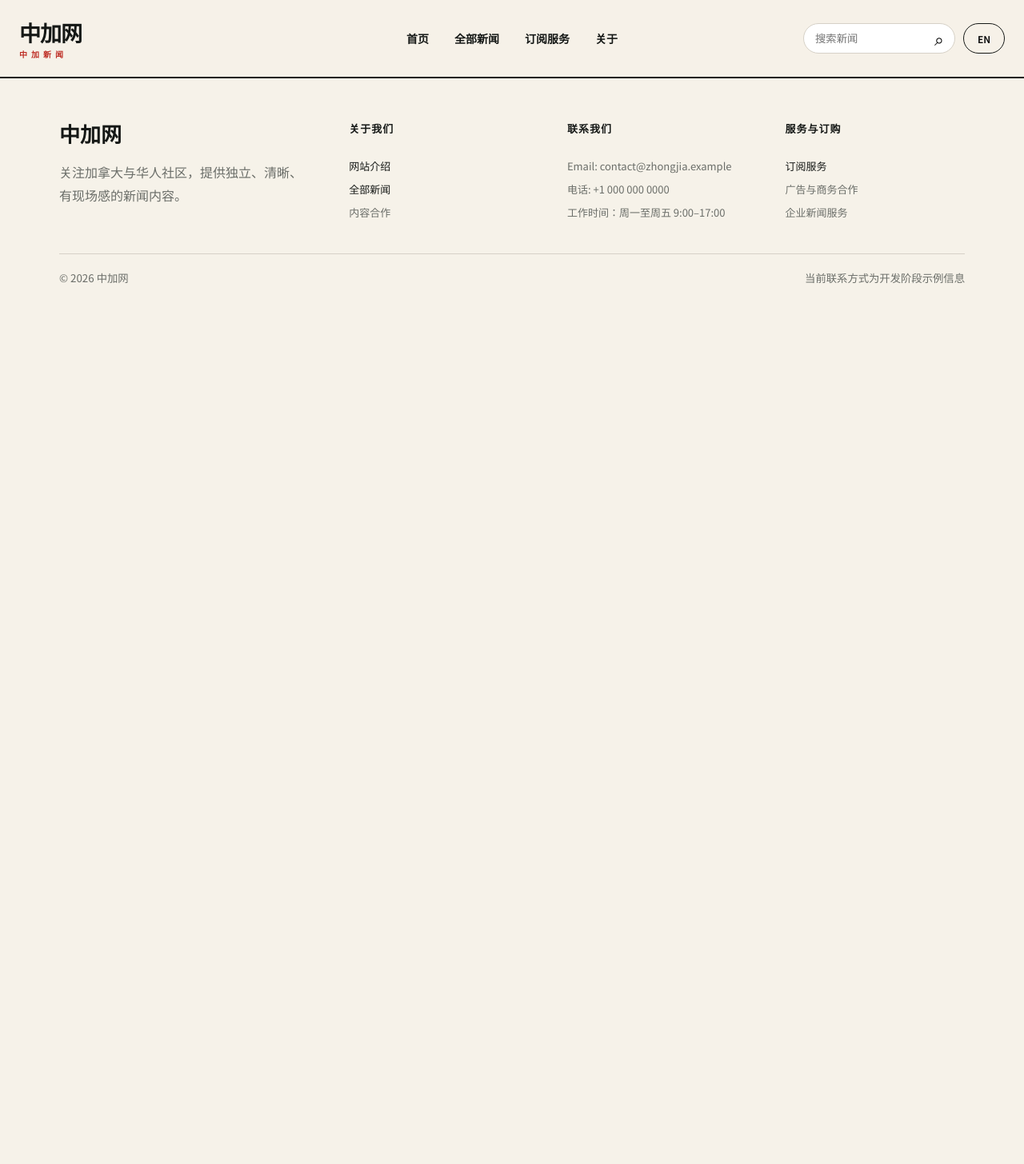
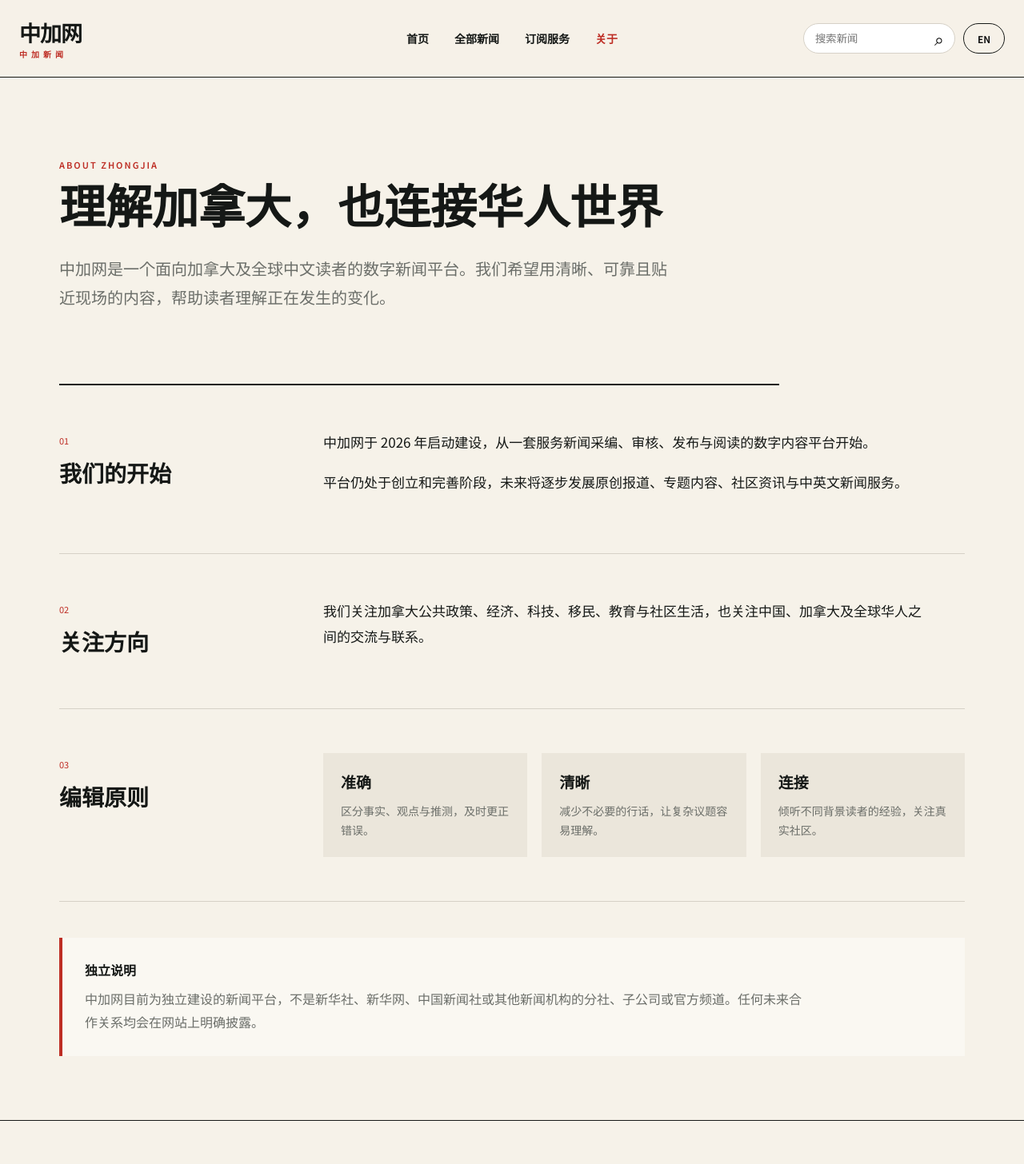
Before and after one commit to linsen25/news-web, a Nuxt app: page /about in a window 1280 px wide. Shown: the top 1456 px of the page at 80% size. Before the commit the page ends 800 px from the top, so only its background shows below. Built offline with nearby package versions, Linux system fonts and the light colour scheme.

Commit message:
feat: add independent about page

```diff
--- a/assets/css/main.css
+++ b/assets/css/main.css
@@ -88,8 +88,23 @@ a.category:hover { text-decoration:underline; }
 .subscription-grid p { color:var(--muted); line-height:1.7; }
 .subscription-coming { margin-top:35px; padding:30px; background:#18221d; color:white; }
 .subscription-coming p { margin-bottom:0; color:#bcc5bf; }
+.about-page { padding-top:90px; }
+.about-hero { max-width:900px; padding-bottom:70px; border-bottom:2px solid var(--ink); }
+.about-hero .eyebrow { color:var(--red); font-size:11px; font-weight:600; letter-spacing:2px; }
+.about-hero h1 { margin:12px 0 22px; font:900 58px/1.2 'Noto Serif SC'; }
+.about-hero>p:last-child { max-width:760px; color:var(--muted); font-size:20px; line-height:1.8; }
+.about-story { display:grid; grid-template-columns:280px 1fr; gap:50px; padding:55px 0; border-bottom:1px solid var(--line); }
+.about-story span { color:var(--red); font-size:11px; }
+.about-story h2 { margin:10px 0 0; font:700 28px 'Noto Serif SC'; }
+.about-story>div:last-child>p { max-width:760px; margin:0 0 18px; font-size:17px; line-height:1.9; }
+.principles-grid { display:grid; grid-template-columns:repeat(3,1fr); gap:18px; }
+.principles-grid article { padding:22px; background:#ebe6db; }
+.principles-grid strong { font:700 19px 'Noto Serif SC'; }
+.principles-grid p { margin:12px 0 0!important; color:var(--muted); font-size:14px!important; line-height:1.7!important; }
+.independence-note { margin:45px 0 0; padding:28px; border-left:4px solid var(--red); background:#faf8f2; }
+.independence-note p { max-width:900px; margin:10px 0 0; color:var(--muted); line-height:1.8; }
 @media (max-width:980px) { .header-inner{grid-template-columns:1fr auto}.header-tools{grid-column:1/-1;justify-self:stretch}.header-search{flex:1}.header-search input{width:100%}.site-header nav{gap:18px} }
-@media (max-width:760px) { .header-inner{grid-template-columns:1fr auto;gap:14px}.site-header nav{grid-column:1/-1;grid-row:2;overflow-x:auto;gap:18px;white-space:nowrap}.header-tools{grid-column:1/-1;grid-row:3}.article-card.featured{grid-template-columns:1fr;gap:22px}.featured .card-image img{height:300px}.featured .card-copy h2,.story-header h1,.subscription-page>h1{font-size:36px}.cards-grid,.subscription-grid{grid-template-columns:1fr}.edition p{font-size:15px}.archive-list .article-card{grid-template-columns:1fr}.archive-list .card-image img{height:220px}.newsletter{align-items:start;gap:24px;flex-direction:column}.footer-grid{grid-template-columns:1fr;gap:30px}.footer-bottom{flex-direction:column} }
+@media (max-width:760px) { .header-inner{grid-template-columns:1fr auto;gap:14px}.site-header nav{grid-column:1/-1;grid-row:2;overflow-x:auto;gap:18px;white-space:nowrap}.header-tools{grid-column:1/-1;grid-row:3}.article-card.featured{grid-template-columns:1fr;gap:22px}.featured .card-image img{height:300px}.featured .card-copy h2,.story-header h1,.subscription-page>h1,.about-hero h1{font-size:36px}.cards-grid,.subscription-grid,.principles-grid{grid-template-columns:1fr}.about-story{grid-template-columns:1fr;gap:24px}.edition p{font-size:15px}.archive-list .article-card{grid-template-columns:1fr}.archive-list .card-image img{height:220px}.newsletter{align-items:start;gap:24px;flex-direction:column}.footer-grid{grid-template-columns:1fr;gap:30px}.footer-bottom{flex-direction:column} }
 .article-body .media-image { margin:32px 0; text-align:center; }
 .article-body .media-image img { display:block; max-width:100%; height:auto; margin:0 auto; border-radius:10px; }
 .article-body .media-image figcaption { margin-top:10px; color:#66736d; font-size:14px; }
--- a/layouts/default.vue
+++ b/layouts/default.vue
@@ -7,7 +7,7 @@
           <NuxtLink to="/">{{ text.home }}</NuxtLink>
           <NuxtLink to="/articles">{{ text.news }}</NuxtLink>
           <NuxtLink to="/subscribe">{{ text.subscribe }}</NuxtLink>
-          <a href="#about">{{ text.about }}</a>
+          <NuxtLink to="/about">{{ text.about }}</NuxtLink>
         </nav>
         <div class="header-tools">
           <form class="header-search" role="search" @submit.prevent="search">
@@ -29,7 +29,7 @@
         </section>
         <section>
           <h2>{{ text.aboutUs }}</h2>
-          <a href="#about">{{ text.siteIntroduction }}</a>
+          <NuxtLink to="/about">{{ text.siteIntroduction }}</NuxtLink>
           <NuxtLink to="/articles">{{ text.news }}</NuxtLink>
           <span>{{ text.contentCooperation }}</span>
         </section>
--- /dev/null
+++ b/pages/about.vue
@@ -0,0 +1,55 @@
+<template>
+  <div class="container about-page">
+    <header class="about-hero">
+      <p class="eyebrow">ABOUT ZHONGJIA</p>
+      <h1>{{ text.title }}</h1>
+      <p>{{ text.lead }}</p>
+    </header>
+
+    <section class="about-story">
+      <div><span>01</span><h2>{{ text.originTitle }}</h2></div>
+      <div><p>{{ text.originOne }}</p><p>{{ text.originTwo }}</p></div>
+    </section>
+    <section class="about-story">
+      <div><span>02</span><h2>{{ text.focusTitle }}</h2></div>
+      <div><p>{{ text.focus }}</p></div>
+    </section>
+    <section class="about-story">
+      <div><span>03</span><h2>{{ text.principlesTitle }}</h2></div>
+      <div class="principles-grid">
+        <article><strong>{{ text.accuracy }}</strong><p>{{ text.accuracyCopy }}</p></article>
+        <article><strong>{{ text.clarity }}</strong><p>{{ text.clarityCopy }}</p></article>
+        <article><strong>{{ text.community }}</strong><p>{{ text.communityCopy }}</p></article>
+      </div>
+    </section>
+
+    <aside class="independence-note">
+      <strong>{{ text.independentTitle }}</strong>
+      <p>{{ text.independent }}</p>
+    </aside>
+  </div>
+</template>
+
+<script setup lang="ts">
+const language = useCookie<'zh' | 'en'>('site-language', { default: () => 'zh' });
+const copy = {
+  zh: {
+    title: '理解加拿大，也连接华人世界',
+    lead: '中加网是一个面向加拿大及全球中文读者的数字新闻平台。我们希望用清晰、可靠且贴近现场的内容，帮助读者理解正在发生的变化。',
+    originTitle: '我们的开始', originOne: '中加网于 2026 年启动建设，从一套服务新闻采编、审核、发布与阅读的数字内容平台开始。', originTwo: '平台仍处于创立和完善阶段，未来将逐步发展原创报道、专题内容、社区资讯与中英文新闻服务。',
+    focusTitle: '关注方向', focus: '我们关注加拿大公共政策、经济、科技、移民、教育与社区生活，也关注中国、加拿大及全球华人之间的交流与联系。',
+    principlesTitle: '编辑原则', accuracy: '准确', accuracyCopy: '区分事实、观点与推测，及时更正错误。', clarity: '清晰', clarityCopy: '减少不必要的行话，让复杂议题容易理解。', community: '连接', communityCopy: '倾听不同背景读者的经验，关注真实社区。',
+    independentTitle: '独立说明', independent: '中加网目前为独立建设的新闻平台，不是新华社、新华网、中国新闻社或其他新闻机构的分社、子公司或官方频道。任何未来合作关系均会在网站上明确披露。',
+  },
+  en: {
+    title: 'Understanding Canada, connecting Chinese communities',
+    lead: 'Zhongjia is a digital news platform for readers in Canada and Chinese-speaking communities worldwide, built around clear, reliable, and grounded reporting.',
+    originTitle: 'Our Beginning', originOne: 'Zhongjia began development in 2026 as a digital platform supporting newsroom editing, review, publishing, and reading.', originTwo: 'The platform is still evolving and will gradually expand into original reporting, special coverage, community news, and bilingual services.',
+    focusTitle: 'Our Focus', focus: 'We cover Canadian public policy, the economy, technology, immigration, education, and community life, alongside connections between China, Canada, and Chinese communities worldwide.',
+    principlesTitle: 'Editorial Principles', accuracy: 'Accuracy', accuracyCopy: 'Separate fact, opinion, and inference, and correct errors promptly.', clarity: 'Clarity', clarityCopy: 'Make complex issues understandable without unnecessary jargon.', community: 'Connection', communityCopy: 'Listen to people with different backgrounds and remain grounded in real communities.',
+    independentTitle: 'Independence', independent: 'Zhongjia is independently developed. It is not a bureau, subsidiary, or official channel of Xinhua News Agency, Xinhua News, China News Service, or any other news organization. Any future partnership will be disclosed clearly.',
+  },
+} as const;
+const text = computed(() => copy[language.value]);
+useHead({ title: () => language.value === 'zh' ? '关于中加网' : 'About Zhongjia' });
+</script>
```
